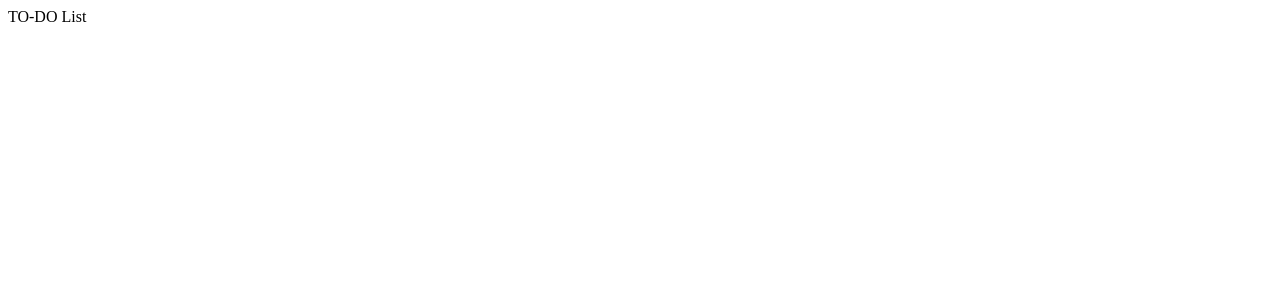
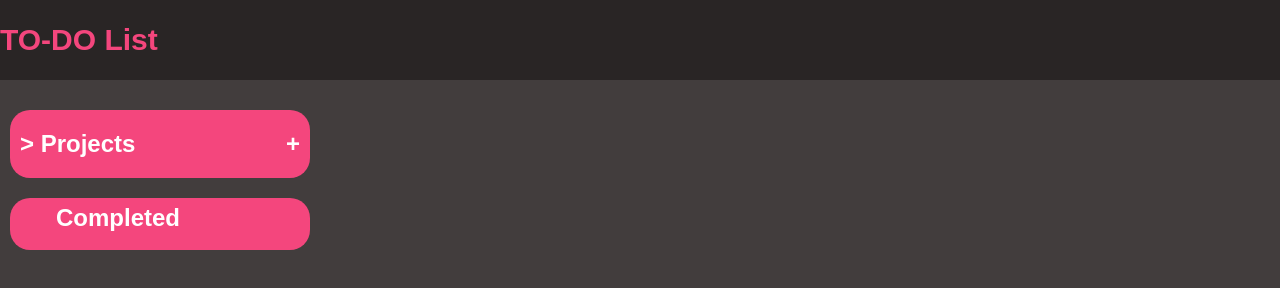
Before and after one commit to ojoflow/ToDoListApp, a website built with webpack: page dist/index.html in a window 1280 px wide. Built offline with nearby package versions, Linux system fonts and the light colour scheme; files whose address does not match are found by name.

Commit message:
adding the sidebar

```diff
--- a/src/scripts/index.js
+++ b/src/scripts/index.js
@@ -1,5 +1,5 @@
 import './style.css';
-//imort function for sidebar
+import {makeSideBar} from './projects'
 //import function for main task list area
 const content = document.querySelector('.content');
 
@@ -10,6 +10,7 @@ function makeHeader() {
 }
 function makeMain() {
     const main = document.createElement('main');
+    main.appendChild(makeSideBar())
     return main;
 }
 /** MAIN FUNCTIONALITIY */
--- /dev/null
+++ b/src/scripts/projects.js
@@ -0,0 +1,54 @@
+function makeSideBar() {
+    const sidebar = document.createElement('div');
+    sidebar.classList.add('sidebar');
+
+    const project = document.createElement('div');
+    project.classList.add('project-container');
+    sidebar.appendChild(project);
+
+    const sidetab = document.createElement('div');
+    sidetab.classList.add('sidetab', 'projects');
+    project.appendChild(sidetab)
+
+        const h2 = document.createElement('h2');
+        h2.innerText = '> Projects';
+        sidetab.appendChild(h2);
+
+        const h2Too = document.createElement('h2');
+        h2Too.innerText = '+';
+        sidetab.appendChild(h2Too);
+
+    const projectdropdown = document.createElement('projectdropdown');
+    projectdropdown.classList.add('projectdropdown');
+    project.appendChild(projectdropdown);
+
+        const ul = document.createElement('ul');
+        projectdropdown.appendChild(ul);
+
+        const li1 = document.createElement('li');
+        li1.innerText = 'Daily';
+        ul.appendChild(li1);
+
+        const li2 = document.createElement('li');
+        li2.innerText = 'Secret';
+        ul.appendChild(li2);
+
+    const completedsidetab = document.createElement('div');
+    completedsidetab.classList.add('sidetab' ,'completed');
+    project.appendChild(completedsidetab);
+
+    const completeflex = document.createElement('div');
+    completeflex.classList.add('completed-flex');
+    completedsidetab.appendChild(completeflex);
+
+    const h2Three = document.createElement('h2');
+    // const calendar = document.createElement('div');
+    // calendar.classList.add('calendar');
+    completeflex.appendChild(h2Three);
+    // h2Three.appendChild(calendar);
+    // h2Three.innerText = 'Completed';
+    h2Three.innerHTML = `<div class="calendar"></div>Completed`
+
+    return sidebar;
+}
+export {makeSideBar};
--- a/src/scripts/style.css
+++ b/src/scripts/style.css
@@ -0,0 +1,71 @@
+body {
+    margin: 0 auto;
+    font-family: sans-serif;
+    height: 100%;
+}
+header {
+    background-color: #292525;
+    color: #f4467d;
+    font-size: 30px;
+    font-weight: 800;
+    line-height: 10vh;
+    height: 10vh;
+}
+main{
+    display: flex;
+    background-color: #423d3d;
+    color: white;
+    height: 100vh;
+}
+.project-container {
+    padding: 10px;
+}
+
+.sidetab {
+    border-radius: 20px;
+    padding: 2px;
+    margin-top: 20px;
+    gap: 20px;
+    background-color: #f4467d;
+
+
+}
+.projects {
+    display: flex;
+    justify-content: space-between;
+    padding: 0 10px 0 10px;
+}
+.projectdropdown{
+    background-color: #292525;
+    border: 2px solid #f4467d;
+    margin-left: 10px;
+    width: 20vw;
+    display: none;
+   position: relative;
+   min-width: 160px;
+}
+.projectdropdown > ul {
+    text-align: center;
+    padding-left: 10px;
+}
+.calendar {
+    background: url(../images/calendar-and-check-mark.svg);
+    background-repeat: no-repeat;
+    width: 40px;
+    height: 40px;
+    /* padding-top: 10px; */
+    background-size: 30px 30px;
+}
+.completed-flex > h2 {
+    display: flex;
+    align-content: center;
+    margin: 0;
+    padding: 4px;
+}
+.completed {
+    padding-left: -10px;
+}
+.sidebar {
+    width: max(20rem,15vw);
+    text-align: center;
+}
```
Also changed, not shown: dist/ed604c256776e69c7497.svg (added), dist/index.html, dist/main.js.
